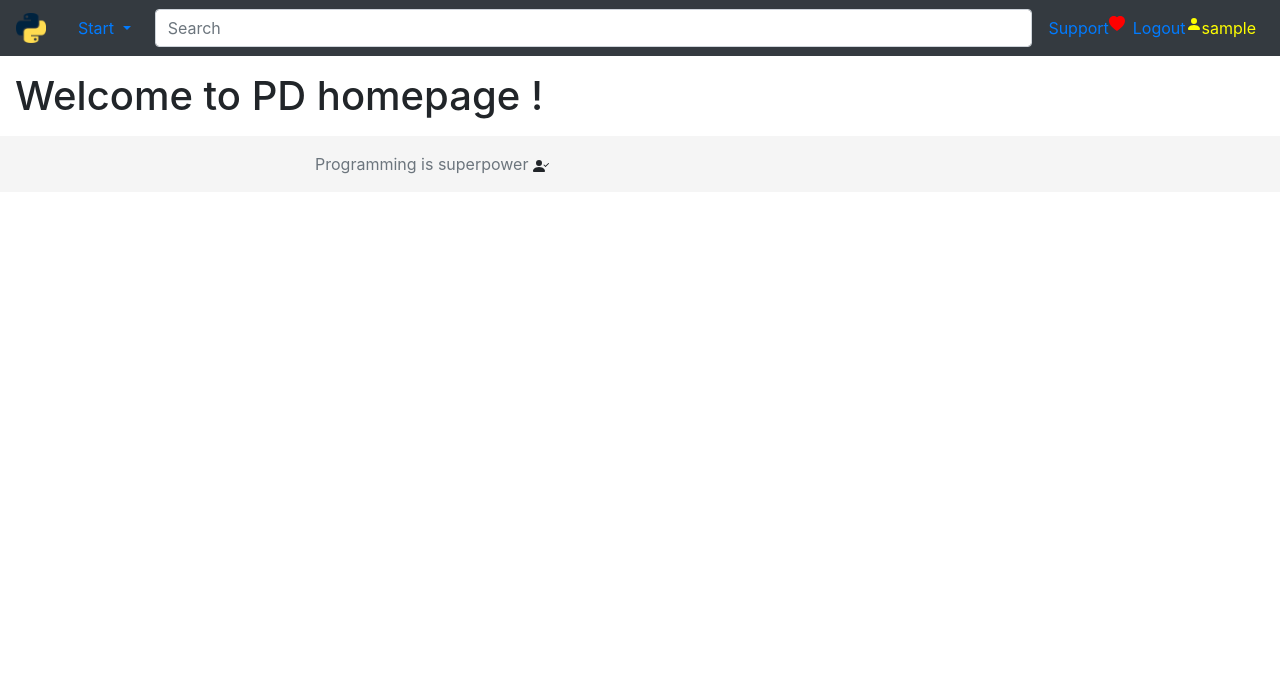
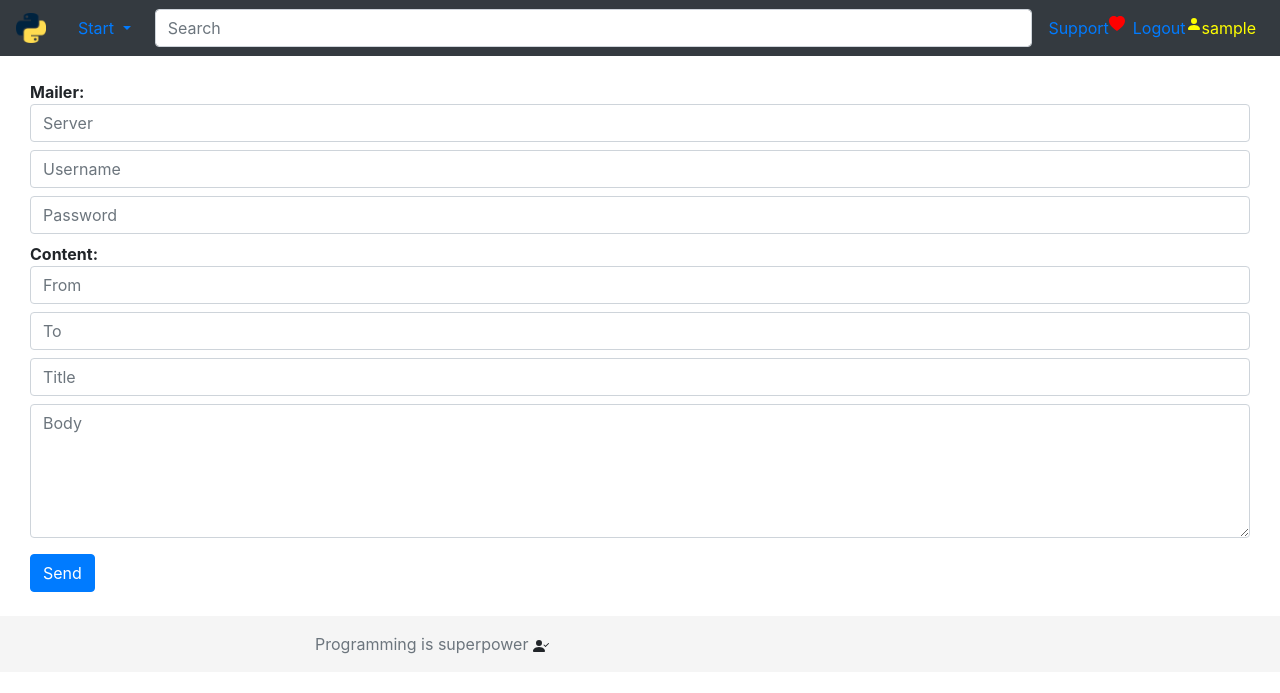
Before and after one commit to wangpeidong/pd-first-app, a Flask app: page /send-mail/ in a window 1280 px wide. Shown: the top 693 px of the page. Run offline with Flask 2, Linux system fonts and the light colour scheme; the visitor is signed in with stand-in values (Sample User, id 1); some libraries are stand-ins or nearby versions.

Commit message:
added Flask-Mail module to send email from web.

```diff
--- a/app/main.py
+++ b/app/main.py
@@ -1,6 +1,7 @@
 print(f"__file__={__file__:<35} | __name__={__name__:<20} | __package__={str(__package__):<20}")
 
 from flask import Flask, request, jsonify, render_template, flash, redirect, url_for, session, Markup, send_file
+from flask_mail import Mail, Message
 from passlib.hash import sha256_crypt
 from functools import wraps
 import bs4 as bs
@@ -86,9 +87,9 @@ def exec_table_operation(table, operation):
         return str(e)
 
 # Use dynamic url to return anypath not being routed to homepage
-@app.route("/<path:anypath>/")
+#@app.route("/<path:anypath>/")
 @app.route("/")
-def homepage(anypath = "/"):
+def homepage():
     return render_template("main.html",  message=Markup("<h1>Welcome to PD homepage !</h1>"))
 
 @app.route("/managedb", methods = ["GET", "POST"])
@@ -159,7 +160,39 @@ def logout():
     except Exception as e:
         return render_template("404.html", exception = e)
 
-@app.route('/pygalexample/')
+@app.route("/send-mail/", methods = ["GET", "POST"])
+@privilege_login_required(None)
+def send_mail():
+    try:
+        result = None
+        if request.form and request.method == "POST":
+            server = request.form.get("server")
+            username = request.form.get("username")
+            password = request.form.get("password")
+            from_ = request.form.get("from")
+            to_list = request.form.get("to").split(";")
+            title = request.form.get("title")
+            body = request.form.get("body")
+
+            app.config.update(
+                DEBUG=True,
+                #EMAIL SETTINGS
+                MAIL_SERVER = server,
+                MAIL_PORT = 465,
+                MAIL_USE_SSL = True,
+                MAIL_USERNAME = username,
+                MAIL_PASSWORD = password
+            )
+            mail = Mail(app)
+            msg = Message(title, sender = from_, recipients = to_list)
+            msg.body = body
+            mail.send(msg)
+            result = "email sent"
+        return render_template("send-mail.html",  result=result)
+    except Exception as e:
+        return render_template("404.html", exception = e)
+
+@app.route("/pygalexample/")
 def pygalexample():
     try:
         graph = pygal.Line()
--- a/app/templates/header.html
+++ b/app/templates/header.html
@@ -41,7 +41,9 @@
 	          <a class="dropdown-item" href="/geturl/">Get URL</a>
 	          <div class="dropdown-divider"></div>
 	          <a class="dropdown-item" href="/managedb">Manage Database</a>
+	          <a class="dropdown-item" href="/send-mail">Send Mail</a>
 	          <div class="dropdown-divider"></div>
+	          <a class="dropdown-item" href="/pygalexample">Graphing Example</a>
 	          <a class="dropdown-item" href="#">Something else here</a>
 	        </div>
         </div>
--- /dev/null
+++ b/app/templates/send-mail.html
@@ -0,0 +1,35 @@
+{% extends "header.html" %}
+
+{% block body %}
+
+  <div class="container-fluid" style="max-width=80%">
+    {% if session['logged_in'] %}
+      <br>
+      <form action="" class="form" method="post" id="emailform">
+        <dl>
+          <dt>Mailer:
+          <dd><input class="form-control" id="server" name="server" type="text" placeholder="Server" minlength="3" maxlength="50" required></dd>
+          <dd><input class="form-control" id="username" name="username" type="text" placeholder="Username" minlength="5" maxlength="30" required></dd>
+          <dd><input class="form-control" id="password" name="password" type="password" placeholder="Password" required></dd>
+          <dt>Content:
+          <dd><input class="form-control" id="from" name="from" type="text" placeholder="From" minlength="5" maxlength="50" required></dd>
+          <dd><input class="form-control" id="to" name="to" type="text" placeholder="To" minlength="5" maxlength="50" required></dd>
+          <dd><input class="form-control" id="title" name="title" type="text" placeholder="Title" required></dd>
+          <dd><textarea class="form-control" rows="5" id="body" name="body" placeholder="Body" form="emailform"></textarea> </dd>
+        </dl>
+        <input class="btn btn-primary" type="submit" value="Send">
+        <br>
+      </form>
+    {% else %}
+      <p>You must be <a href="/login/">logged in</a> to send email !</p>
+    {% endif %}
+
+    <br>
+
+    {% if result %}
+      <h5> Result </h5>
+      <p> {{ result }} </p>
+    {% endif %}
+  </div>
+
+{% endblock %}
--- a/requirements.txt
+++ b/requirements.txt
@@ -10,3 +10,4 @@ passlib
 flask-wtf
 wtforms
 pygal
+Flask-Mail
```
